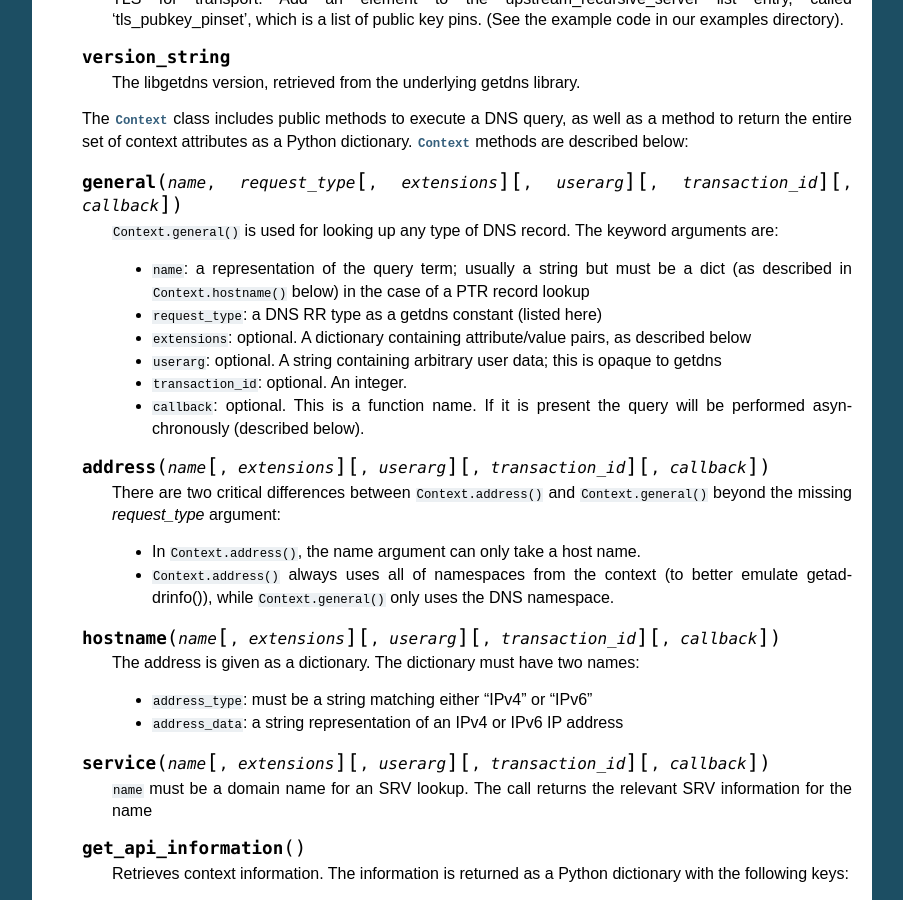
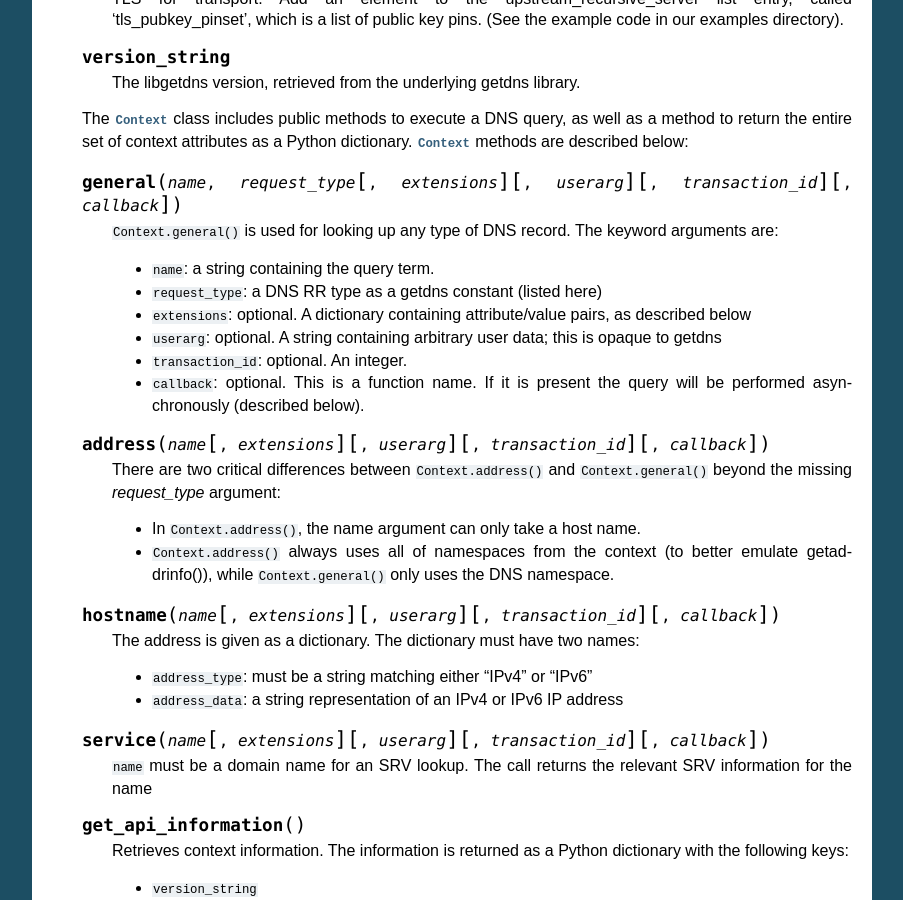
Before and after one commit to getdnsapi/getdns-python-bindings, a Sphinx documentation site: the page built from doc/functions.rst, in a window 1280 px wide and 900 px high, scrolled down 2713 px. Shown: the whole window, without its empty margins (198-1101 px from the left). Built offline with Sphinx 7.4.7, drawn with Linux system fonts in a browser that asks for light colours.

Commit message:
Fixed documentation error

```diff
--- a/doc/functions.rst
+++ b/doc/functions.rst
@@ -238,9 +238,7 @@ as its methods and attributes.
    ``Context.general()`` is used for looking up any type of
    DNS record.  The keyword arguments are:
 
-   * ``name``: a representation of the query term; usually a
-     string but must be a dict (as described in ``Context.hostname()`` below) in the
-     case of a PTR record lookup
+   * ``name``: a string containing the query term.
    * ``request_type``: a DNS RR type as a getdns constant
      (listed here)
    * ``extensions``: optional.  A dictionary containing
```
